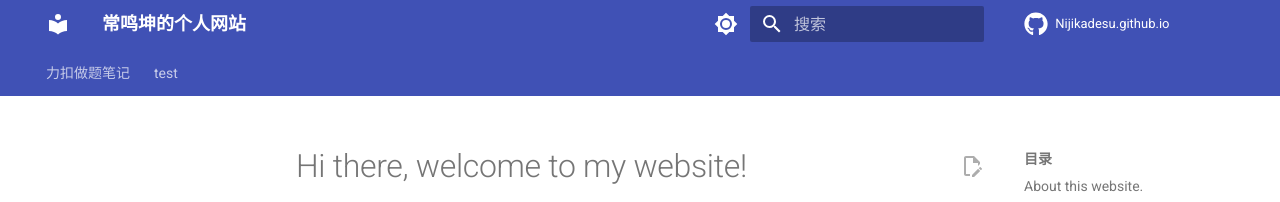
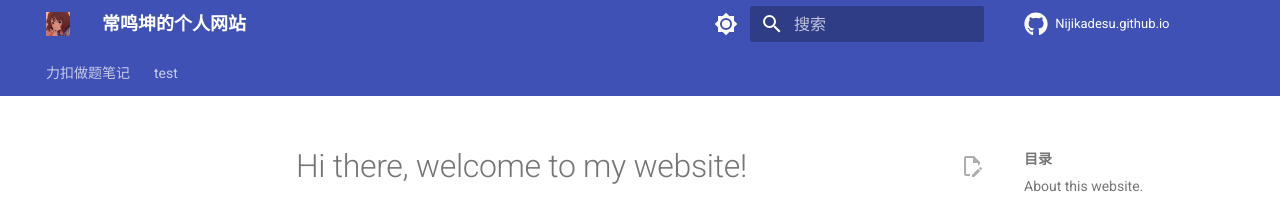
Before and after one commit to Nijikadesu/Nijikadesu.github.io, an MkDocs documentation site: the page built from docs/index.md, in a window 1280 px wide. Shown: the top 202 px of the page. Built offline with MkDocs 1.6.1 and Material for MkDocs 9.7.7, drawn with Linux system fonts in a browser that asks for light colours; nearby versions of some CDN libraries; library files that are not in the unit come from our copies; comment, search, counter and statistics services are not loaded.

Commit message:
change favicon ver.1

```diff
--- a/mkdocs.yml
+++ b/mkdocs.yml
@@ -34,7 +34,8 @@ theme:
         icon: material/brightness-4
         name: Switch to light mode
 
-  favicon: images/kumiko.jpg
+  logo: images/kumiko.png
+  favicon: images/kumiko.png
 
   features:
     # 使用 Tab 来进行分类
```
Also changed, not shown: docs/images/Kumiko.jpg (deleted), docs/images/Kumiko.png (added).
